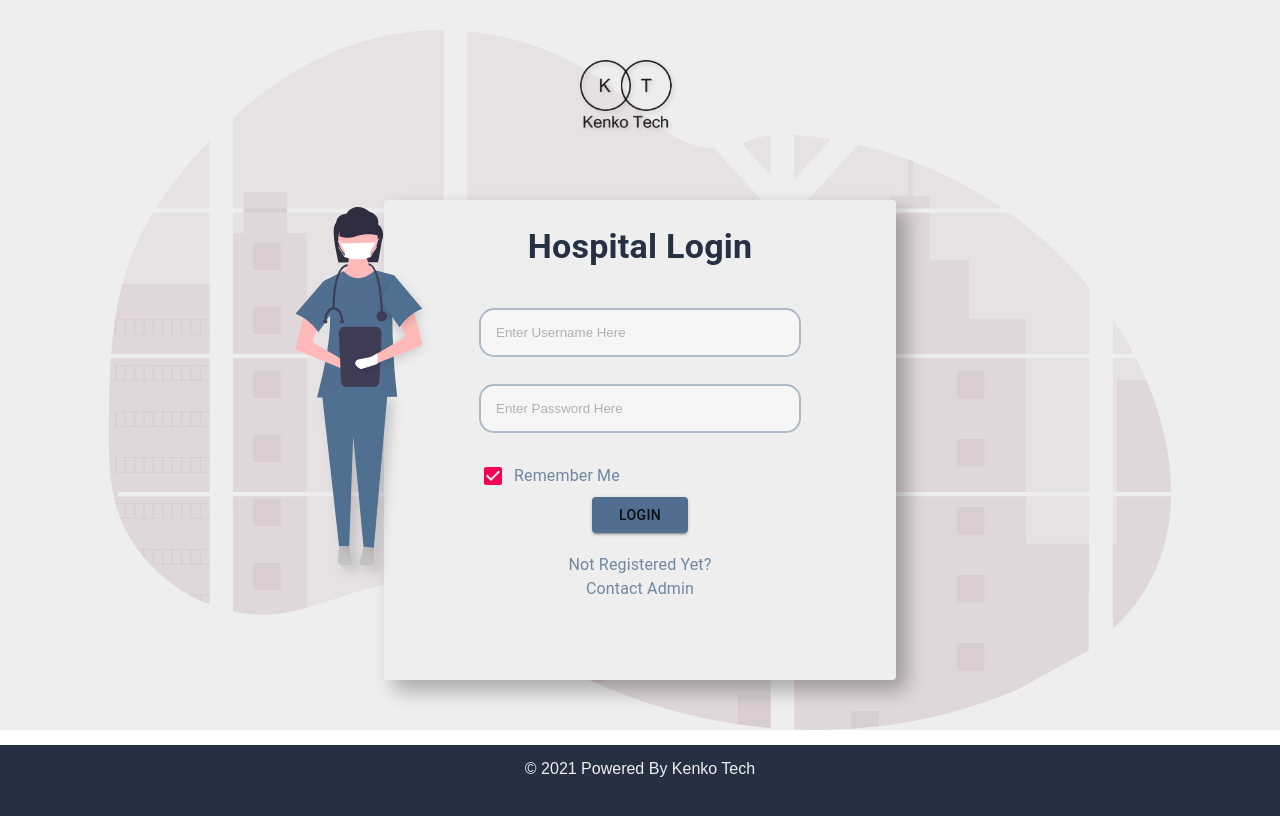
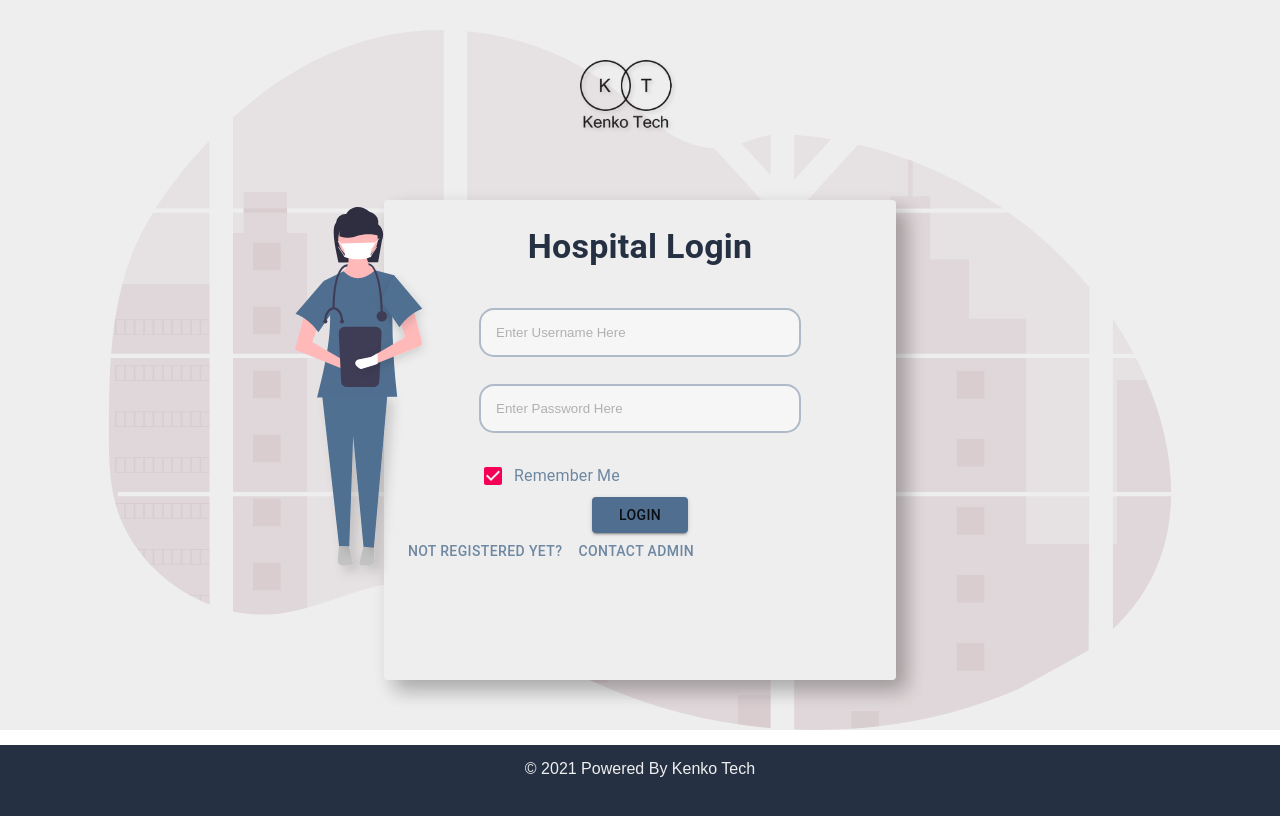
Before and after one commit to 1adityas/HMS, a React (Create React App) app: page / in a window 1280 px wide. Shown: the top 816 px of the page. Built offline with nearby package versions, Linux system fonts and the light colour scheme.

Commit message:
register button

```diff
--- a/src/components/CardItem.js
+++ b/src/components/CardItem.js
@@ -65,8 +65,8 @@ export default function CardItem() {
         <Button variant="contained" style={{'backgroundColor':'#506F90', width:"20%"}}>Login</Button>
         </div>
 
-        <Typography align='center' style={{'color':'#6F88A2', paddingTop:"20px"}}>Not Registered Yet?</Typography>
-        <Typography align='center' style={{'color':'#6F88A2'}}>Contact Admin</Typography>
+        <Button align='center' style={{'color':'#6F88A2'}}>Not Registered Yet?</Button>
+        <Button align='center' style={{'color':'#6F88A2'}}>Contact Admin</Button>
 
 
       </CardContent>
```
